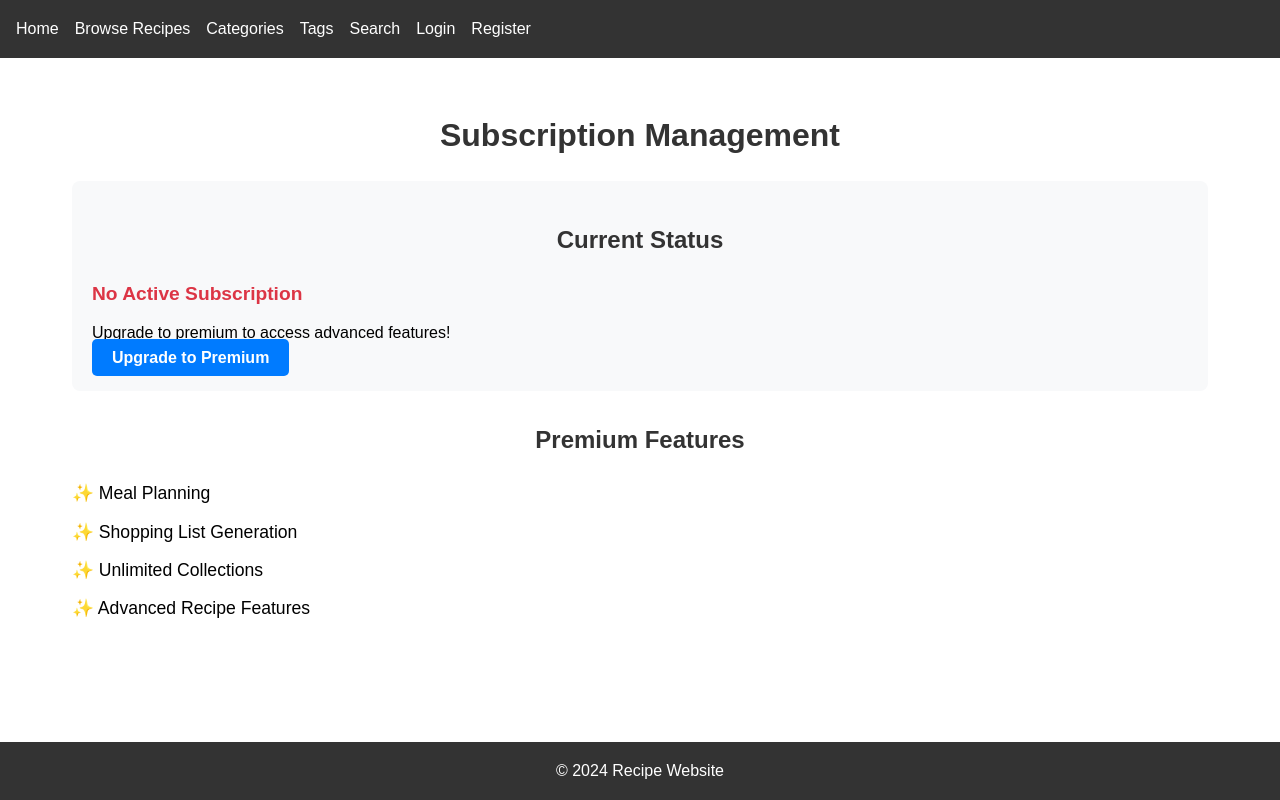
After one commit to StephenIles/Milestone-Project-4, a Django app: template templates/recipes/subscription_management.html in a window 1280 px wide. The commit adds this page. Run offline with Django 3.2, Linux system fonts and the light colour scheme; the template is opened without the code that fills it, so the values that code supplies are empty.

Commit message:
feat: Improve subscription cancellation handling
- Add subscription_cancelled field to UserProfile model
- Update subscription management template to show correct end/renewal dates
- Improve cancellation status messaging
- Move subscription management styles to main CSS file
- Handle subscription cancellation while maintaining access until period end
- Show subscription management tab for all logged-in users

Changes:
- Track subscription cancellation status separately from premium status
- Display different messages for active vs cancelled subscriptions
- Show correct end date for cancelled subscriptions
- Show renewal date for active subscriptions
- Maintain premium access until subscription period ends

Testing:
- Verified cancellation process maintains access
- Confirmed correct date display for both states
- Tested subscription management visibility
- Validated premium feature access during grace period

```diff
--- a/recipes/urls.py
+++ b/recipes/urls.py
@@ -40,7 +40,8 @@ urlpatterns = [
     path('subscription/', views.subscription_page, name='subscription'),
     path('subscription/create-checkout-session/', views.create_checkout_session, name='create_checkout_session'),
     path('subscription/success/', views.subscription_success, name='subscription_success'),
-    path('subscription/cancel/', views.subscription_cancel, name='subscription_cancel'),
     path('webhook/stripe/', views.stripe_webhook, name='stripe_webhook'),
     path('check-premium/', views.check_premium_status, name='check_premium_status'),
+    path('subscription/management/', views.subscription_management, name='subscription_management'),
+    path('subscription/cancel/', views.cancel_subscription, name='cancel_subscription'),
 ]
--- a/static/css/style.css
+++ b/static/css/style.css
@@ -986,3 +986,62 @@ h1, h2 {
 .subscribe-btn:hover {
     background: #0056b3;
 }
+
+.subscription-status {
+    padding: 20px;
+    margin: 20px 0;
+    border-radius: 8px;
+    background: #f8f9fa;
+}
+
+.status {
+    font-size: 1.2em;
+    font-weight: bold;
+    margin: 10px 0;
+}
+
+.status.active {
+    color: #28a745;
+}
+
+.status.inactive {
+    color: #dc3545;
+}
+
+.status.pending-cancellation {
+    color: #ffc107;
+}
+
+.btn {
+    padding: 10px 20px;
+    border-radius: 5px;
+    border: none;
+    cursor: pointer;
+    font-weight: bold;
+    margin: 10px 0;
+}
+
+.btn-primary {
+    background-color: #007bff;
+    color: white;
+    text-decoration: none;
+}
+
+.btn-danger {
+    background-color: #dc3545;
+    color: white;
+}
+
+.subscription-features {
+    margin-top: 30px;
+}
+
+.subscription-features ul {
+    list-style: none;
+    padding: 0;
+}
+
+.subscription-features li {
+    margin: 10px 0;
+    font-size: 1.1em;
+}
--- a/templates/recipes/base.html
+++ b/templates/recipes/base.html
@@ -21,14 +21,13 @@
                 <li><a href="{% url 'recipes:recipe_search' %}">Search</a></li>
                 {% if user.is_authenticated %}
                     <li><a href="{% url 'recipes:profile' %}">My Profile</a></li>
-                    <li><a href="{% url 'recipes:logout' %}">Logout</a></li>
                     <li><a href="{% url 'recipes:favorite_list' %}">My Favorites</a></li>
                     <li><a href="{% url 'recipes:collection_list' %}">My Collections</a></li>
-                    {% if user.userprofile.is_premium %}
+                    <li><a href="{% url 'recipes:subscription_management' %}">Subscription Management</a></li>
+                    {% if user.userprofile.subscription_active %}
                         <li><a href="{% url 'recipes:meal_planner' %}">Meal Planner</a></li>
-                    {% else %}
-                        <li><a href="{% url 'recipes:subscription' %}">Upgrade to Premium</a></li>
                     {% endif %}
+                    <li><a href="{% url 'recipes:logout' %}">Logout</a></li>
                 {% else %}
                     <li><a href="{% url 'login' %}">Login</a></li>
                     <li><a href="{% url 'recipes:register' %}">Register</a></li>
--- /dev/null
+++ b/templates/recipes/subscription_management.html
@@ -0,0 +1,81 @@
+{% extends 'recipes/base.html' %}
+
+{% block content %}
+<div class="container">
+    <h1>Subscription Management</h1>
+
+    {% csrf_token %}
+
+    <div class="subscription-status">
+        <h2>Current Status</h2>
+        {% if user.userprofile.subscription_active %}
+            {% if user.userprofile.subscription_cancelled %}
+                <p class="status pending-cancellation">Subscription Cancelled</p>
+                {% if user.userprofile.subscription_end_date %}
+                    <p>Your premium access will end on: {{ user.userprofile.subscription_end_date|date }}</p>
+                    <p>You'll continue to have access to premium features until this date.</p>
+                {% endif %}
+                <a href="{% url 'recipes:subscription' %}" class="btn btn-primary">Reactivate Subscription</a>
+            {% else %}
+                <p class="status active">Active Premium Subscription</p>
+                {% if user.userprofile.subscription_end_date %}
+                    <p>Your subscription will renew on: {{ user.userprofile.subscription_end_date|date }}</p>
+                {% endif %}
+                <button id="cancelSubscription" class="btn btn-danger">Cancel Subscription</button>
+            {% endif %}
+            <p id="cancelStatus" style="display: none;"></p>
+        {% else %}
+            <p class="status inactive">No Active Subscription</p>
+            <p>Upgrade to premium to access advanced features!</p>
+            <a href="{% url 'recipes:subscription' %}" class="btn btn-primary">Upgrade to Premium</a>
+        {% endif %}
+    </div>
+
+    <div class="subscription-features">
+        <h2>Premium Features</h2>
+        <ul>
+            <li>✨ Meal Planning</li>
+            <li>✨ Shopping List Generation</li>
+            <li>✨ Unlimited Collections</li>
+            <li>✨ Advanced Recipe Features</li>
+        </ul>
+    </div>
+</div>
+
+<script>
+document.getElementById('cancelSubscription')?.addEventListener('click', async () => {
+    if (confirm('Are you sure you want to cancel your subscription? You will continue to have access until the end of your current billing period.')) {
+        const statusElement = document.getElementById('cancelStatus');
+        const button = document.getElementById('cancelSubscription');
+
+        try {
+            button.disabled = true;
+            statusElement.textContent = 'Processing...';
+            statusElement.style.display = 'block';
+
+            const response = await fetch('{% url "recipes:cancel_subscription" %}', {
+                method: 'POST',
+                headers: {
+                    'X-CSRFToken': document.querySelector('[name=csrfmiddlewaretoken]').value,
+                    'Content-Type': 'application/json',
+                },
+            });
+
+            const data = await response.json();
+
+            if (response.ok) {
+                statusElement.textContent = 'Subscription cancelled successfully. The page will refresh...';
+                setTimeout(() => window.location.reload(), 2000);
+            } else {
+                statusElement.textContent = `Error: ${data.error || 'Failed to cancel subscription'}`;
+                button.disabled = false;
+            }
+        } catch (error) {
+            console.error('Error:', error);
+            statusElement.textContent = 'An error occurred. Please try again.';
+            button.disabled = false;
+        }
+    }
+});
+</script>
+{% endblock %}
```
Also changed, not shown: recipes/models.py (+14 -0 lines), recipes/views.py (+108 -14 lines), db.sqlite3, recipes/migrations/0011_userprofile_stripe_subscription_id_and_more.py (added), recipes/migrations/0012_userprofile_subscription_cancelled.py (added).
